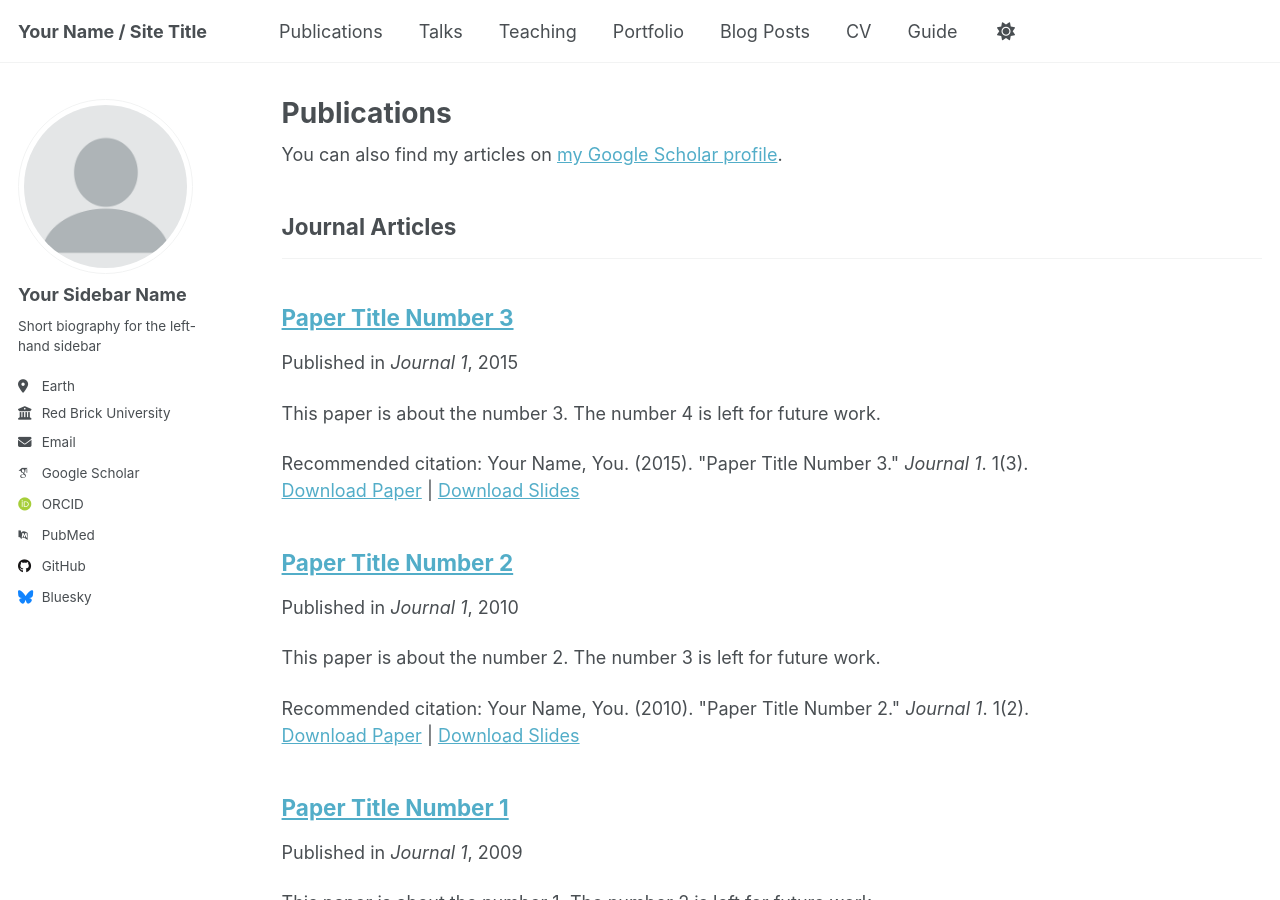
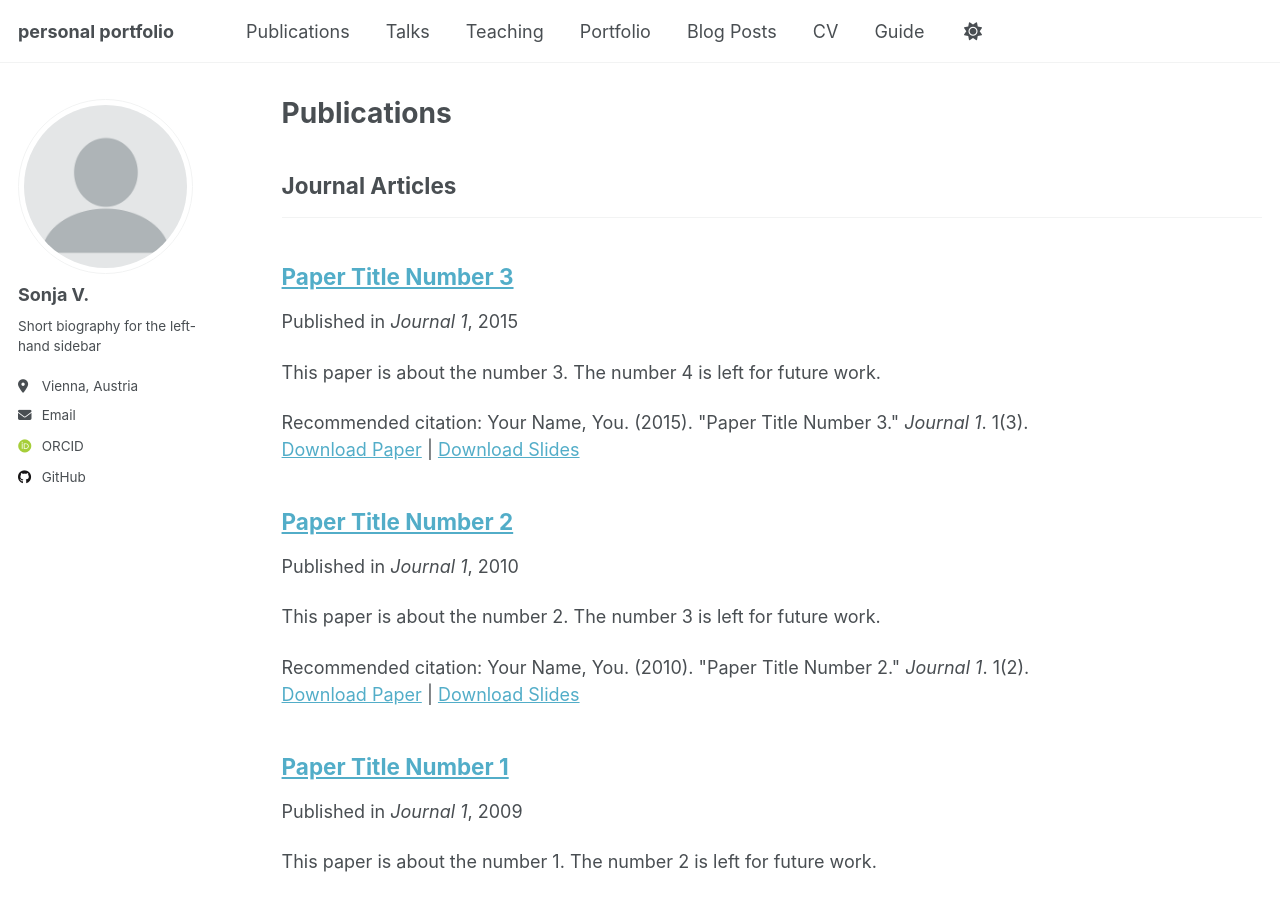
Before and after one commit to sporebyte/sporebyte.github.io, a Jekyll site: the page built from _pages/publications.html, in a window 1280 px wide and 900 px high. Built offline with Jekyll 4.4.1, drawn with Linux system fonts in a browser that asks for light colours; some web fonts are replaced; some of the changed lines change nothing that is shown.

Commit message:
Update _config.yml

```diff
--- a/_config.yml
+++ b/_config.yml
@@ -9,13 +9,13 @@
 # Basic Site Settings
 locale                   : "en-US"
 site_theme               : "default"
-title                    : "Your Name / Site Title"
+title                    : "personal portfolio"
 title_separator          : "-"
 name                     : &name "Your Name"
 description              : &description "personal description"
-url                      : https://academicpages.github.io # the base hostname & protocol for your site e.g. "https://[your GitHub username].github.io" or if you already have some other page hosted on Github then use "https://[your GitHub username].github.io/[Your Repo Name]"
+url                      : https://sporebyte.github.io # the base hostname & protocol for your site e.g. "https://[your GitHub username].github.io" or if you already have some other page hosted on Github then use "https://[your GitHub username].github.io/[Your Repo Name]"
 baseurl                  : "" # the subpath of your site, e.g. "/blog"
-repository               : "academicpages/academicpages.github.io"
+repository               : "sporebyte/sporebyte.github.io"
 
 # Site Author - The following control what appear as part of the author content on the side bar.
 #               If a field is blank the icon and link will not appear, otherwise it will be shown.
@@ -23,58 +23,22 @@
 author:
   # Biographic information
   avatar           : "profile.png"
-  name             : "Your Sidebar Name"
+  name             : "Sonja V."
   pronouns         : # example: "she/her"
   bio              : "Short biography for the left-hand sidebar"
-  location         : "Earth"
-  employer         : "Red Brick University"
+  location         : "Vienna, Austria"
   uri              : # URL
   email            : "none@example.org"
 
   # Academic websites
-  academia         : # URL
-  arxiv            : # URL - Update with the correct link to your profile
-  googlescholar    : "https://scholar.google.com/citations?user=PS_CX0AAAAAJ"
-  impactstory      : # URL
+
   orcid            : "http://orcid.org/yourorcidurl"
-  semantic         : # URL
-  pubmed           : "https://www.ncbi.nlm.nih.gov/pubmed/?term=john+snow"
-  researchgate     : # URL
-  scopus           : # URL
 
   # Repositories and software development
-  bitbucket        : # Username - Update with your username on the site
-  codepen          : # Username
-  dribbble         : # Username
-  github           : "academicpages"
-  kaggle           : # Username
-  stackoverflow    : # User number or user number and name (i.e., use "1" or "1/jeff-atwood")
+  github           : "sporebyte"
 
   # Social media
-  bluesky          : "bsky.app" # Replace this with you Bluesky username
-  facebook         : # Username
-  flickr           : # Username
-  foursquare       : # Username
-  goodreads        : # Username
-  google_plus      : # Username
-  keybase          : # Username
-  instagram        : # Username
-  lastfm           : # Username
   linkedin         : # Username
-  mastodon         : # URL
-  medium           : # URL
-  pinterest        : # Username
-  soundcloud       : # Username
-  steam            : # Username
-  telegram         : # URL
-  tumblr           : # Username
-  twitter          : # Username for X / Twitter
-  vine             : # Username
-  weibo            : # Username
-  wikipedia        : # Username
-  xing             : # Username
-  youtube          : # Username
-  zhihu            : # Username
 
 # Publication Category - The following the list of publication categories and their headings
 publication_category:
@@ -295,7 +259,7 @@
 permalink: /:categories/:title/
 # paginate: 5 # amount of posts to show
 # paginate_path: /page:num/
-timezone: Etc/UTC # http://en.wikipedia.org/wiki/List_of_tz_database_time_zones
+timezone: CET/UTC+01:00 # http://en.wikipedia.org/wiki/List_of_tz_database_time_zones
 
 
 # Plugins
```
